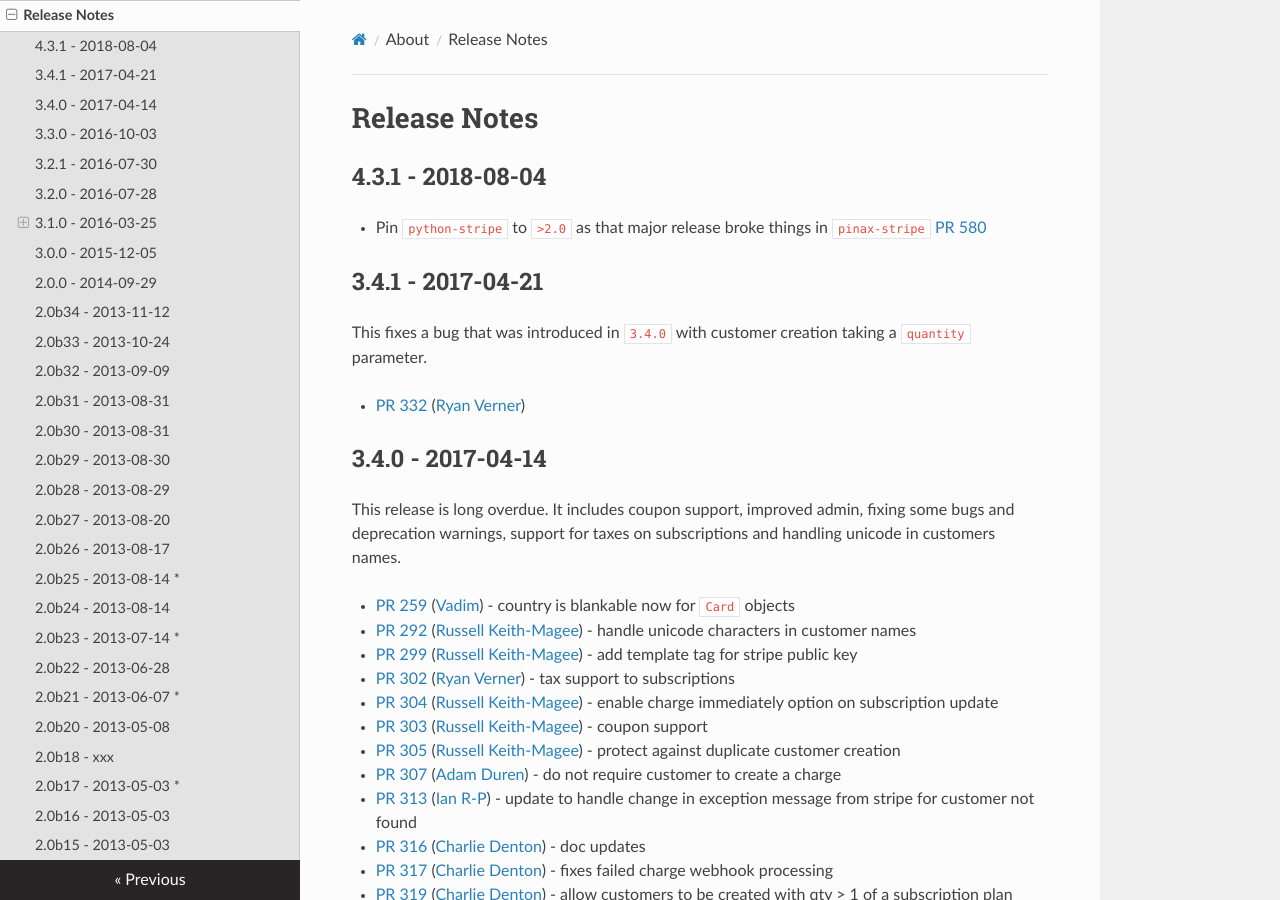
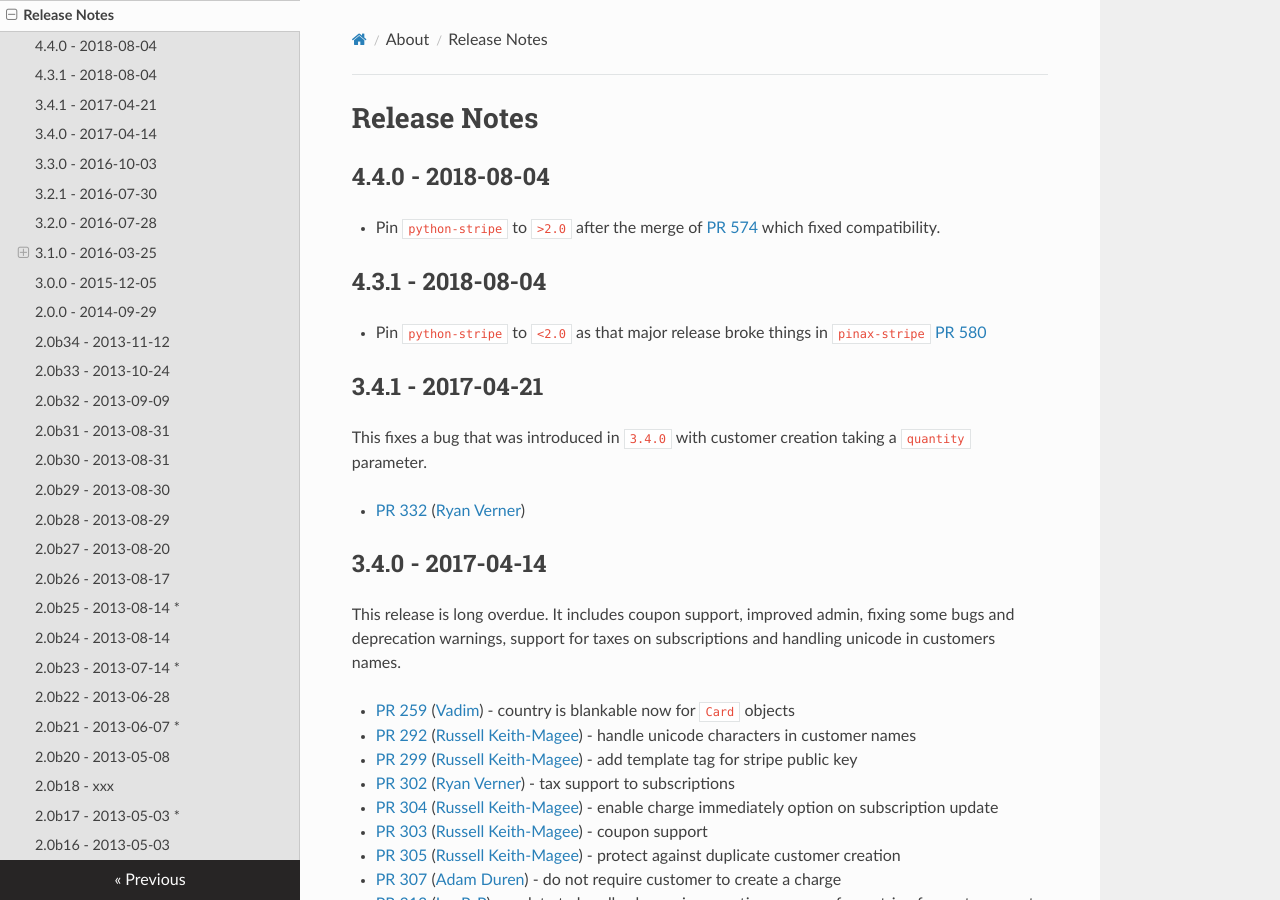
Before and after one commit to pinax/pinax-stripe-light, an MkDocs documentation site: the page built from docs/about/release-notes.md, in a window 1280 px wide and 900 px high. Built offline with MkDocs 1.6.1, drawn with Linux system fonts in a browser that asks for light colours; nearby versions of some CDN libraries; old or Windows-style settings are respelled for this version of MkDocs.

Commit message:
Pin to greater than 2.0 for python-stripe

```diff
--- a/docs/about/release-notes.md
+++ b/docs/about/release-notes.md
@@ -1,8 +1,13 @@
 # Release Notes
+
+## 4.4.0 - 2018-08-04
+
+* Pin `python-stripe` to `>2.0` after the merge of [PR 574](https://github.com/pinax/pinax-stripe/pull/574) which fixed compatibility.
+
 
 ## 4.3.1 - 2018-08-04
 
-* Pin `python-stripe` to `>2.0` as that major release broke things in `pinax-stripe` [PR 580](https://github.com/pinax/pinax-stripe/pull/580)
+* Pin `python-stripe` to `<2.0` as that major release broke things in `pinax-stripe` [PR 580](https://github.com/pinax/pinax-stripe/pull/580)
 
 
 ## 3.4.1 - 2017-04-21
--- a/setup.py
+++ b/setup.py
@@ -63,7 +63,7 @@
     author_email=AUTHOR_EMAIL,
     description=DESCRIPTION,
     long_description=LONG_DESCRIPTION,
-    version="4.3.1",
+    version="4.4.0",
     license="MIT",
     url=URL,
     packages=find_packages(),
@@ -88,7 +88,7 @@
     install_requires=[
         "django-appconf>=1.0.1",
         "jsonfield>=1.0.3",
-        "stripe>=1.7.9, <2.0",
+        "stripe>=2.0",
         "django>=1.8",
         "pytz",
         "six",
```
